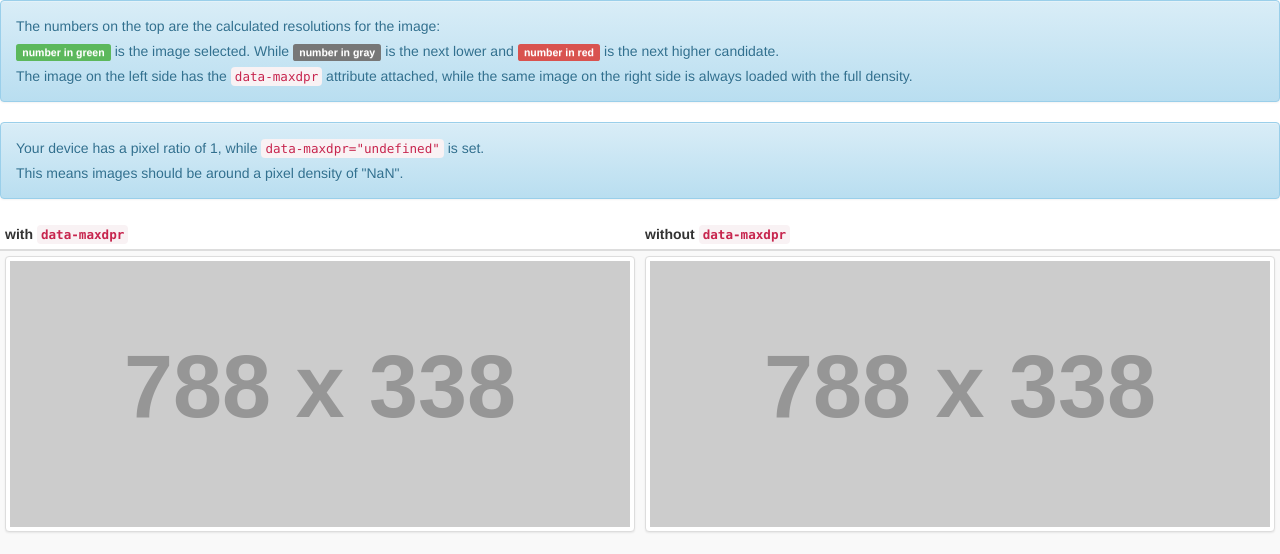
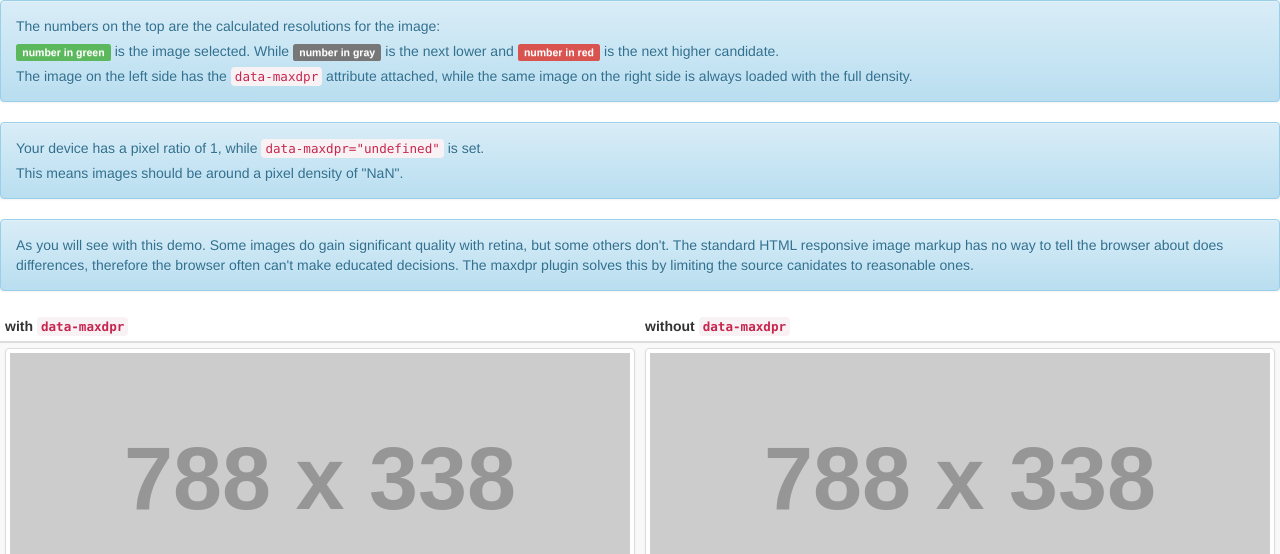
Before and after one commit to aFarkas/lazysizes, a website: page maxdpr/child.html in a window 1280 px wide. Shown: the top 554 px of the page. Drawn offline with nearby package versions, Linux system fonts and the light colour scheme; placeholder pictures from the web are drawn by us; a script that the page names is missing.

Commit message:
demo + docu  improvements

```diff
--- a/maxdpr/child.html
+++ b/maxdpr/child.html
@@ -37,6 +37,9 @@
 	<p>The numbers on the top are the calculated resolutions for the image:</p>
 	<p><span class="label label-success">number in green</span> is the image selected. While <span class="label label-default">number in gray</span> is the next lower and <span class="label label-danger">number in red</span> is the next higher candidate.</p>
 	<p>The image on the left side has the <code>data-maxdpr</code> attribute attached, while the same image on the right side is always loaded with the full density.</p>
+</div>
+<div class="alert alert-info">
+	<p>As you will see with this demo. Some images do gain significant quality with retina, but some others don't. The standard HTML responsive image markup has no way to tell the browser about does differences, therefore the browser often can't make educated decisions. The maxdpr plugin solves this by limiting the source canidates to reasonable ones.</p>
 </div>
 <table class="table table-condensed table-striped">
 	<thead>
```
Also changed, not shown: index.html (+1 -1 lines), package.json (+3 -8 lines), plugins/rias/README.md.
